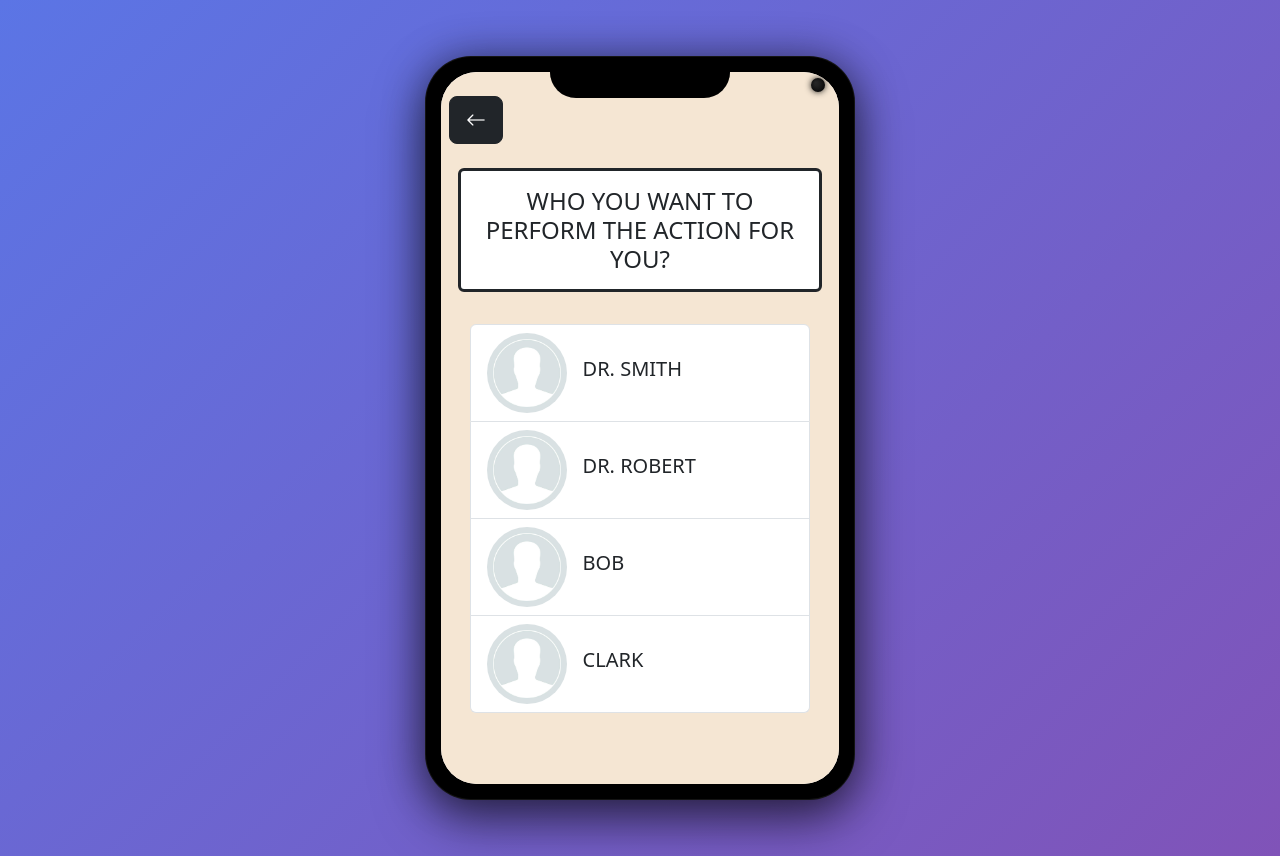
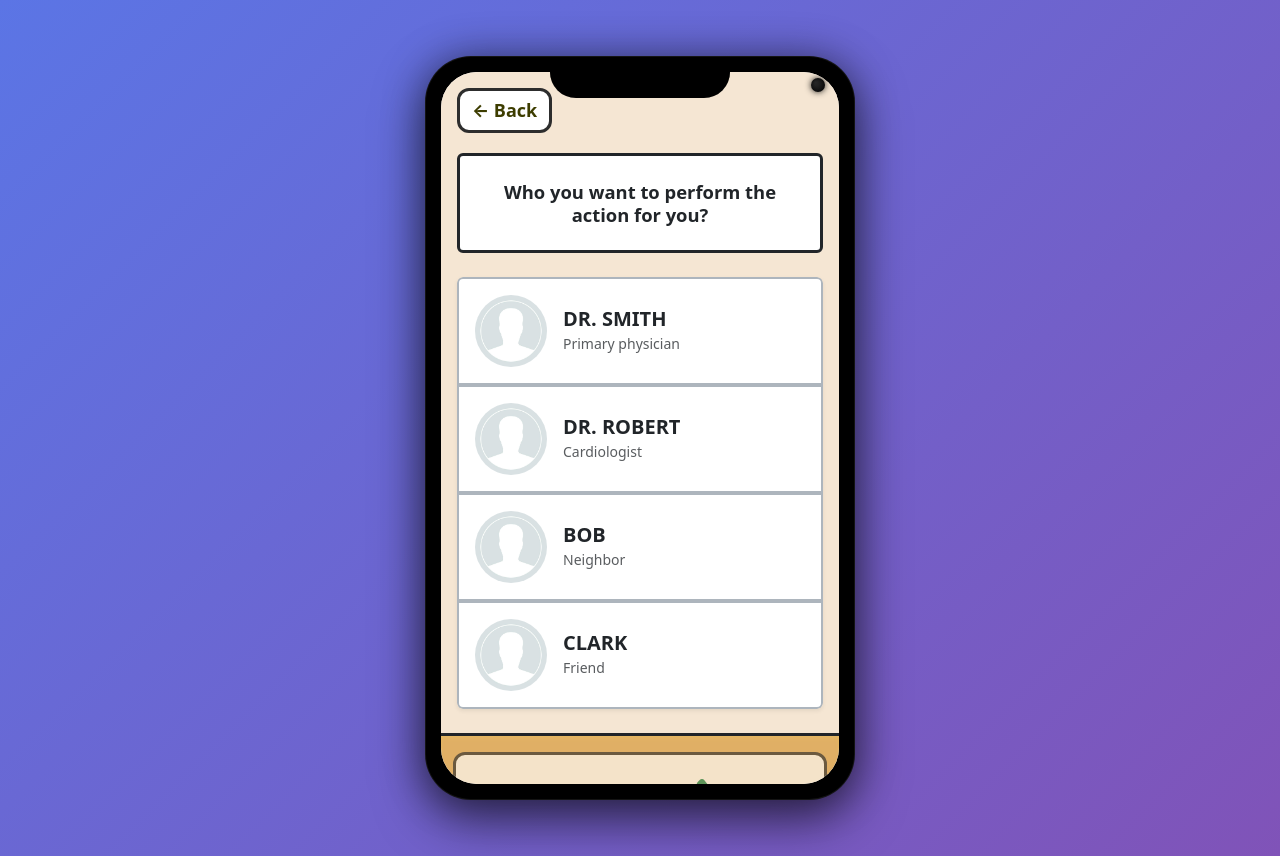
Before and after one commit to DaddaRev/RemindMe-Prototype-Mobile-App, a React (Vite) app in the folder client/remind-me/: page /help in a window 1280 px wide. Built offline with nearby package versions, Linux system fonts and the light colour scheme; no server answers.

Commit message:
graphical improvement in update and medicine view screens. Minor chianges

```diff
--- a/client/remind-me/src/components/HelpPage.jsx
+++ b/client/remind-me/src/components/HelpPage.jsx
@@ -2,7 +2,6 @@ import { Container, Row, Col, Button, ListGroup, Modal } from 'react-bootstrap';
 import { useState } from 'react';
 import 'bootstrap-icons/font/bootstrap-icons.css';
 import { useNavigate } from 'react-router';
-import BackButton from './BackButton';
 
 function HelpPage() {
     const navigate = useNavigate();
@@ -20,87 +19,110 @@ function HelpPage() {
     }
 
     return(
-        <Container>
-            <Row className="mb-4 mt-3">
-                <Col md={2} className='pt-2 ps-2'>
-                    <BackButton />
+        <div className="home-page d-flex flex-column">
+            <div className="px-3 pt-3 align-self-start" style={{ zIndex: 10 }}>
+                <Button
+                    className="border-3 fw-bold action-btn d-inline-flex align-items-center"
+                    style={{ background: 'rgba(254, 254, 254, 1)', borderColor: '#2D2D2D', color: '#1a1a1a', whiteSpace: 'nowrap' }}
+                    onClick={() => navigate(-1)}
+                    aria-label="Back"
+                >
+                    ← Back
+                </Button>
+            </div>
+
+            <Container fluid className="flex-grow-1 d-flex flex-column px-3 pb-3" style={{ minHeight: 0 }}>
+                <Row className="justify-content-center mt-1">
+                    <Col xs={12} className="mb-4 mt-3">
+                        <div className="text-center bg-white border border-dark border-3 py-4 px-4 rounded fw-bold" style={{ fontSize: '1.15rem', lineHeight: 1.25 }}>
+                            Who you want to perform the action for you?
+                        </div>
                     </Col>
                 </Row>
 
-            <Row className='justify-content-center'>
-                <Col md={11} as="h4" className='mb-3 fs-4 text-center bg-white border border-dark border-3 pt-3 pb-3 rounded'>
-                    WHO YOU WANT TO PERFORM THE ACTION FOR YOU?
-                </Col>
-            </Row>
-
-            <Row className='mt-3 justify-content-center'>
-                <Col md={11} className="mb-5 text-center">
-                    <ListGroup>
+                <Row className="justify-content-center flex-grow-1" style={{ minHeight: 0 }}>
+                    <Col xs={12} className="mb-2 text-center d-flex flex-column" style={{ minHeight: 0 }}>
+                        <ListGroup className="shadow-sm flex-grow-1" style={{ minHeight: 0, overflowY: 'auto' }}>
                             <ListGroup.Item
                                 action
                                 onClick={() => setSelected('DR. SMITH')}
-                            className={`d-flex align-items-center ${selected === 'DR. SMITH' ? 'border border-3 border-dark' : ''}`}
+                                className={`d-flex align-items-center py-3 ${selected === 'DR. SMITH' ? 'border border-3 border-dark' : 'border border-2 border-dark-subtle'}`}
                             >
                                 <img
                                     src="/assets/proxy-image.jpg"
                                     className="rounded-circle me-3"
-                                style={{width: '80px', height: '80px', objectFit: 'cover'}}
+                                    style={{width: '72px', height: '72px', objectFit: 'cover'}}
                                 />
-                            <div>
-                                <h5>DR. SMITH</h5>
+                                <div className="text-start">
+                                    <h5 className="mb-0 fw-bold">DR. SMITH</h5>
+                                    <small className="text-muted">Primary physician</small>
                                 </div>
                             </ListGroup.Item>
                             <ListGroup.Item
                                 action
                                 onClick={() => setSelected('DR. ROBERT')}
-                            className={`d-flex align-items-center ${selected === 'DR. ROBERT' ? 'border border-3 border-dark' : ''}`}
+                                className={`d-flex align-items-center py-3 ${selected === 'DR. ROBERT' ? 'border border-3 border-dark' : 'border border-2 border-dark-subtle'}`}
                             >
                                 <img
                                     src="/assets/proxy-image.jpg"
                                     className="rounded-circle me-3"
-                                style={{width: '80px', height: '80px', objectFit: 'cover'}}
+                                    style={{width: '72px', height: '72px', objectFit: 'cover'}}
                                 />
-                            <div>
-                                <h5>DR. ROBERT</h5>
+                                <div className="text-start">
+                                    <h5 className="mb-0 fw-bold">DR. ROBERT</h5>
+                                    <small className="text-muted">Cardiologist</small>
                                 </div>
                             </ListGroup.Item>
                             <ListGroup.Item
                                 action
                                 onClick={() => setSelected('BOB')}
-                            className={`d-flex align-items-center ${selected === 'BOB' ? 'border border-3 border-dark' : ''}`}
+                                className={`d-flex align-items-center py-3 ${selected === 'BOB' ? 'border border-3 border-dark' : 'border border-2 border-dark-subtle'}`}
                             >
                                 <img
                                     src="/assets/proxy-image.jpg"
                                     className="rounded-circle me-3"
-                                style={{width: '80px', height: '80px', objectFit: 'cover'}}
+                                    style={{width: '72px', height: '72px', objectFit: 'cover'}}
                                 />
-                            <div>
-                                <h5>BOB</h5>
+                                <div className="text-start">
+                                    <h5 className="mb-0 fw-bold">BOB</h5>
+                                    <small className="text-muted">Neighbor</small>
                                 </div>
                             </ListGroup.Item>
                             <ListGroup.Item
                                 action
                                 onClick={() => setSelected('CLARK')}
-                            className={`d-flex align-items-center ${selected === 'CLARK' ? 'border border-3 border-dark' : ''}`}
+                                className={`d-flex align-items-center py-3 ${selected === 'CLARK' ? 'border border-3 border-dark' : 'border border-2 border-dark-subtle'}`}
                             >
                                 <img
                                     src="/assets/proxy-image.jpg"
                                     className="rounded-circle me-3"
-                                style={{width: '80px', height: '80px', objectFit: 'cover'}}
+                                    style={{width: '72px', height: '72px', objectFit: 'cover'}}
                                 />
-                            <div>
-                                <h5>CLARK</h5>
+                                <div className="text-start">
+                                    <h5 className="mb-0 fw-bold">CLARK</h5>
+                                    <small className="text-muted">Friend</small>
                                 </div>
                             </ListGroup.Item>
                         </ListGroup>
                     </Col>
                 </Row>
+            </Container>
 
-            <Row className='mt-5 justify-content-center border-top border-2 border-dark pt-3'>
-                <Col className='text-center'>
-                    <Button className="btn-success" size='lg' disabled={!selected} onClick={handleSubmit}>ASK FOR HELP <i className="bi bi-telephone ms-3"></i></Button>
-                </Col>
-            </Row>
+            <div className="action-section border-top border-3 border-dark mt-auto">
+                <Container className="py-3">
+                    <Button
+                        className="w-100 py-3 border-3 fw-bold action-btn"
+                        style={{ background: 'rgba(254, 254, 254, 1)', borderColor: '#2D2D2D', color: '#1a1a1a' }}
+                        disabled={!selected}
+                        onClick={handleSubmit}
+                    >
+                        <div className="d-flex align-items-center justify-content-center gap-3">
+                            <span>ASK FOR HELP</span>
+                            <span><i className="bi bi-telephone-fill text-success fs-3"></i></span>
+                        </div>
+                    </Button>
+                </Container>
+            </div>
 
             <Modal
                 show={show}
@@ -113,12 +135,18 @@ function HelpPage() {
                 ONCE <strong>{selected}</strong> HAS COMPLETED YOUR PLAN YOU WILL BE NOTIFIED!
                 </Modal.Body>
                 <Modal.Footer className="d-flex justify-content-center">
-                <Button size="lg" variant="primary" onClick={onHide}>
+                <Button
+                    size="lg"
+                    className="border-3 fw-bold action-btn d-inline-flex align-items-center"
+                    style={{ background: 'rgba(236, 241, 139, 1)', borderColor: '#2D2D2D', color: '#1a1a1a', whiteSpace: 'nowrap' }}
+                    onClick={onHide}
+                    aria-label="OK"
+                >
                     OK
                 </Button>
                 </Modal.Footer>
             </Modal>
-        </Container>
+        </div>
     );
 }
 
```
Also changed, not shown: client/remind-me/src/components/UpdatePage.jsx (+52 -55 lines). Lines whose indentation alone changed are shown as unchanged.
